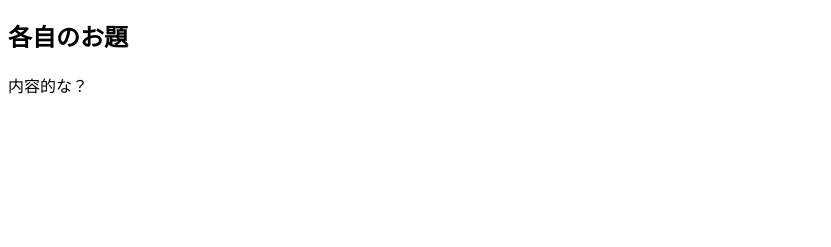
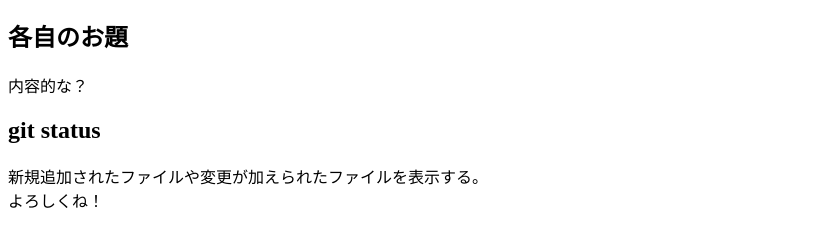
Before and after one commit to akitsukada/scmbc20110730, a plain HTML site: page index.html in a window 1280 px wide. Shown: the part 57-304 px from the top of the page, without its empty margins (0-831 px from the left). Drawn offline with Linux system fonts and the light colour scheme.

Commit message:
git status

```diff
--- a/index.html
+++ b/index.html
@@ -4,5 +4,11 @@
     <h1>Gitの勉強の為にコマンドのチートシート？を書くよ！</h1>
     <h2>各自のお題</h2>
     <p>内容的な？</p>
+
+    <h2>git status</h2>
+    <p>
+        新規追加されたファイルや変更が加えられたファイルを表示する。<br>
+        よろしくね！
+    </p>
   </body>
 </html>
```
